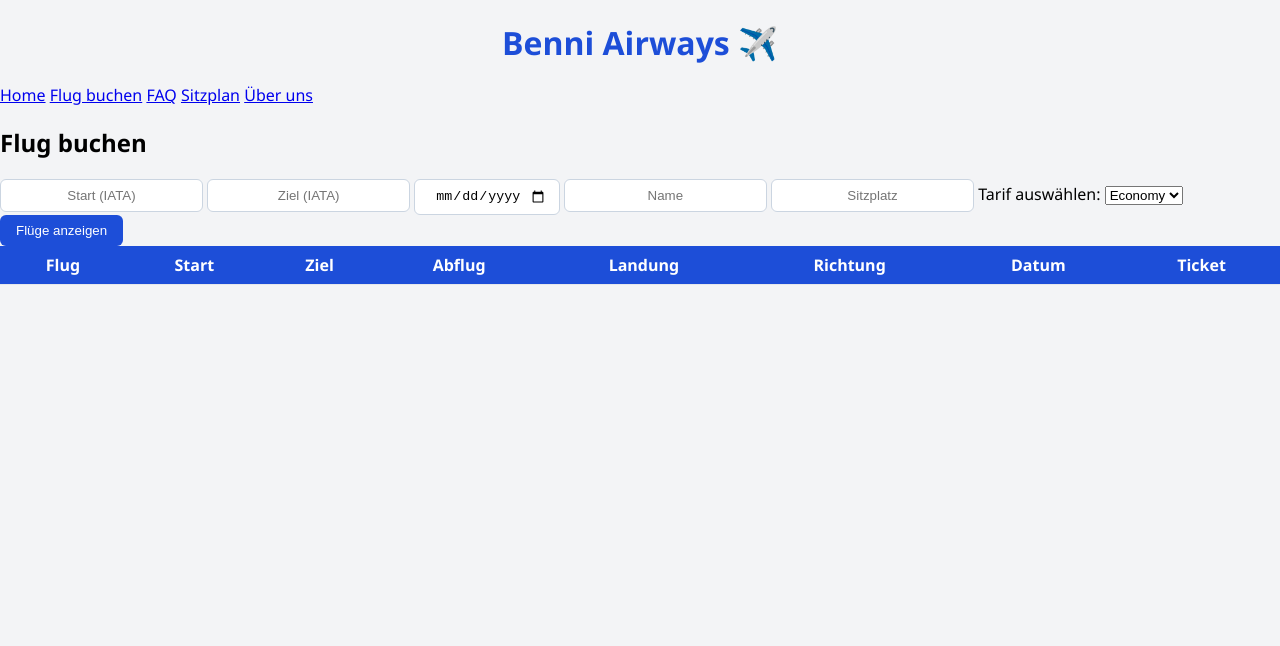
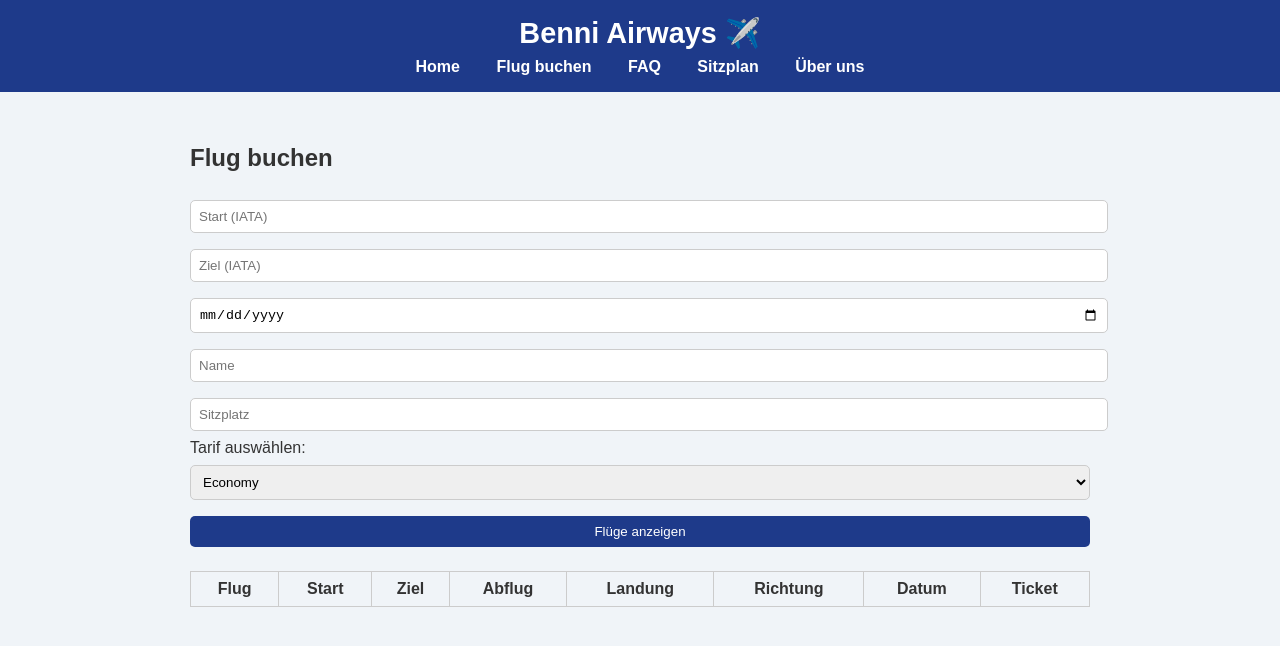
Before and after one commit to Benjaminunterstrich20/baw, a plain HTML site: page booking.html in a window 1280 px wide. Drawn offline with nearby package versions, Linux system fonts and the light colour scheme.

Commit message:
Update style.css

```diff
--- a/style.css
+++ b/style.css
@@ -1,78 +1,16 @@
-body {
-  font-family: 'Segoe UI', sans-serif;
-  background-color: #f3f4f6;
-  margin: 0;
-  padding: 0;
-}
-
-.container {
-  max-width: 800px;
-  margin: 40px auto;
-  padding: 20px;
-  background-color: white;
-  border-radius: 12px;
-  box-shadow: 0 4px 15px rgba(0,0,0,0.1);
-}
-
-h1 {
-  text-align: center;
-  color: #1d4ed8;
-  margin-bottom: 20px;
-}
-
-.input-group {
-  display: flex;
-  justify-content: center;
-  gap: 10px;
-  flex-wrap: wrap;
-  margin-bottom: 20px;
-}
-
-input {
-  padding: 8px 12px;
-  border: 1px solid #cbd5e1;
-  border-radius: 6px;
-  text-align: center;
-}
-
-.date-input {
-  width: 150px;
-}
-
-button {
-  background-color: #1d4ed8;
-  color: white;
-  border: none;
-  padding: 8px 16px;
-  border-radius: 6px;
-  cursor: pointer;
-  transition: 0.2s;
-}
-
-button:hover {
-  background-color: #2563eb;
-}
-
-.table-container {
-  overflow-x: auto;
-}
-
-table {
-  width: 100%;
-  border-collapse: collapse;
-}
-
-th, td {
-  padding: 8px 12px;
-  text-align: center;
-  border-bottom: 1px solid #e5e7eb;
-}
-
-th {
-  background-color: #1d4ed8;
-  color: white;
-}
-
-tr:hover {
-  background-color: #e0f2fe;
-}
+body { font-family:'Arial',sans-serif; margin:0; padding:0; background:#f0f4f8; color:#333; }
+header { background:#1e3a8a; color:white; padding:1rem; text-align:center; }
+header h1 { margin:0; font-size:1.8rem; }
+header a { color:white; text-decoration:none; }
+nav { margin-top:0.5rem; }
+nav a { margin:0 1rem; font-weight:bold; }
+main { padding:2rem; max-width:900px; margin:0 auto; }
+input, select, button { padding:0.5rem; margin:0.5rem 0; width:100%; border-radius:5px; border:1px solid #ccc; }
+button { background:#1e3a8a; color:white; border:none; cursor:pointer; transition:0.2s; }
+button:hover { background:#16306f; }
+table { width:100%; border-collapse:collapse; margin-top:1rem; }
+th, td { padding:0.5rem; border:1px solid #ccc; text-align:center; }
+.dashboard { display:grid; grid-template-columns:repeat(auto-fit,minmax(150px,1fr)); gap:1rem; margin-top:2rem; }
+.card { background:white; padding:1rem; border-radius:10px; text-align:center; cursor:pointer; box-shadow:0 4px 10px rgba(0,0,0,0.1); transition:0.2s; }
+.card:hover { transform:translateY(-5px); box-shadow:0 6px 18px rgba(0,0,0,0.2); }
+.card img { max-width:60px; margin-bottom:0.5rem; }
```
